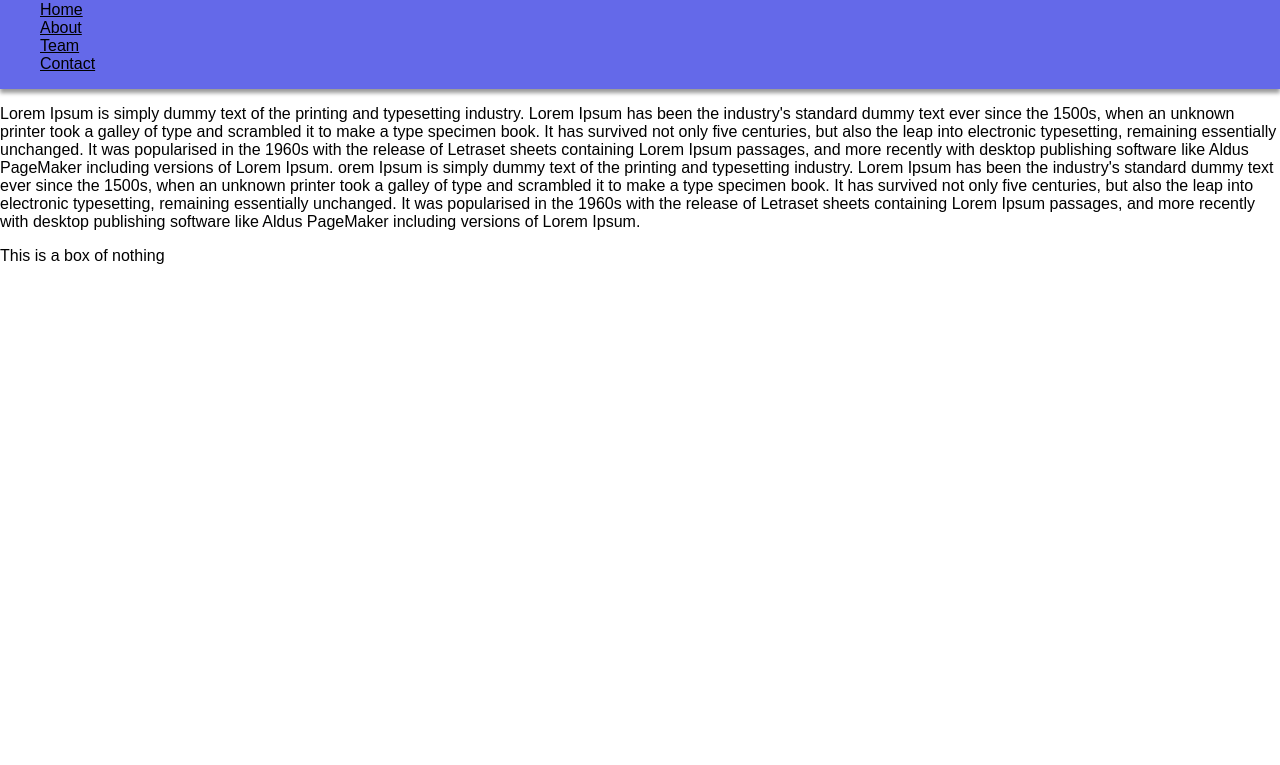
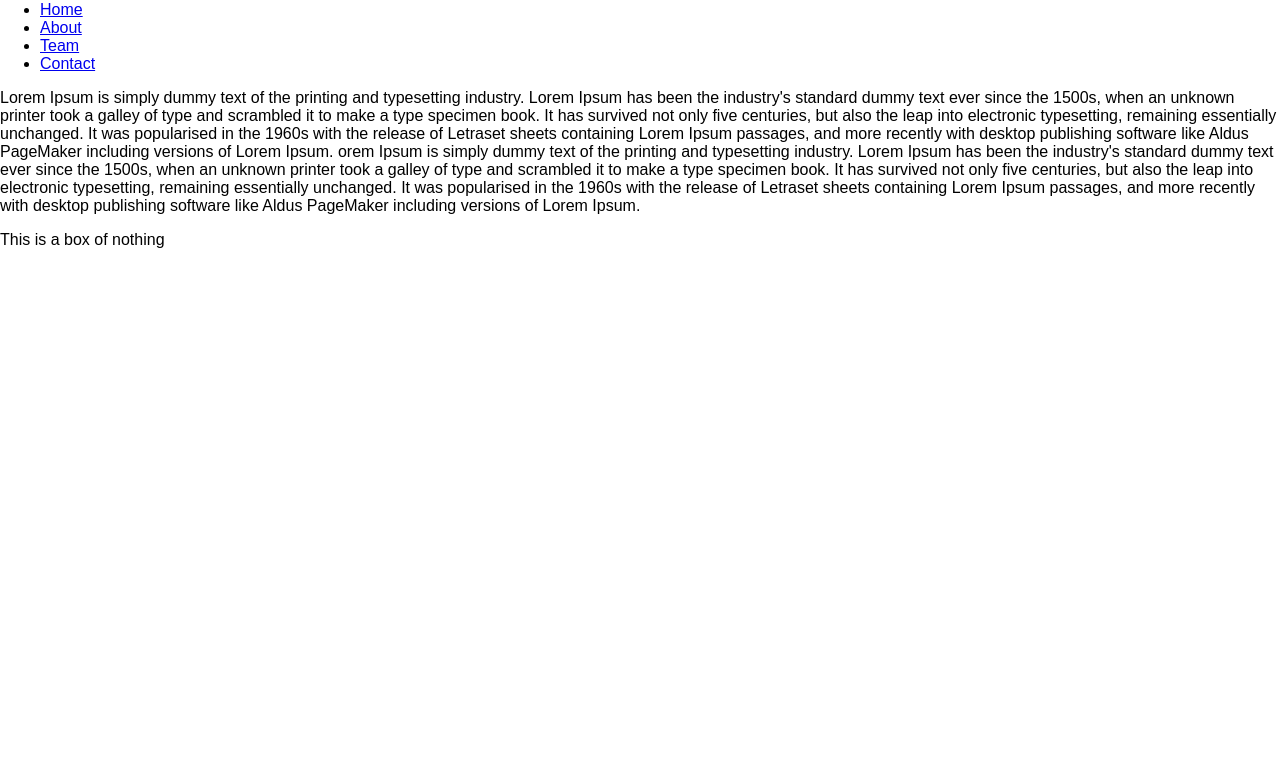
Before and after one commit to joshii04/jsPlaying, a plain HTML site: page cssCourses/modifiedNumber1/index.html in a window 1280 px wide. Shown: the part 35-800 px from the top of the page. Drawn offline with Linux system fonts and the light colour scheme.

Commit message:
save
savea

```diff
--- a/cssCourses/modifiedNumber1/css/styles.css
+++ b/cssCourses/modifiedNumber1/css/styles.css
@@ -1,18 +1,4 @@
-*{
-    overflow-x: hidden;
-}
-
 body{
     margin: 0;
-    font-family: sans-serif, Helvetica;
-    background-color: white;
+    font-family: Arial, Helvetica, sans-serif;
 }
-
-a{
-    color: black;
-}
-
-header{
-    background-color: rgba(100, 105, 233, 1);
-    box-shadow: 0px 4px 4px 0 rgba(0, 0, 0, .4);
-}
```
